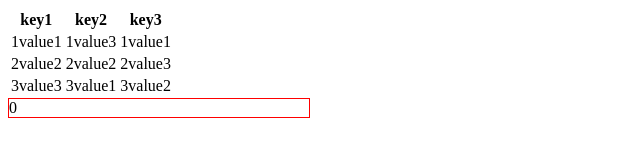
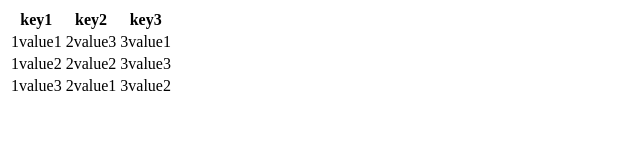
Before and after one commit to 5hel2l2y/TestEnv, a plain HTML site: page index.html in a window 1280 px wide. Both pictures are taken after a click on the element "key1". Shown: the whole page, without its empty margins (0-640 px from the left). Drawn offline with Linux system fonts and the light colour scheme.

Commit message:
Debugged.

```diff
--- a/gridview.js
+++ b/gridview.js
@@ -13,13 +13,13 @@
 var Gridview = function(data, options){
     //Dependency Check
     if (typeof _ === 'undefined' || typeof jQuery === 'undefined') {
-        console.error('Gridview: Underscore JS  (http://underscorejs.org/) and jQuery are required.');
+        this.error('Gridview: Underscore JS  (http://underscorejs.org/) and jQuery are required.');
         return;
     }
 
     //Required param check
     if (typeof data === 'undefined' || !_.isArray(data) || (data.hasOwnProperty[0] && !_.isObject(data[0]))) {
-        console.error('Gridview: Expected first param to be array of objects.');
+        this.error('Gridview: Expected first param to be array of objects.');
         return;
     }
 
@@ -33,7 +33,7 @@ var Gridview = function(data, options){
         cols: [],
         /**
          * Sets this.options to hard-coded defaults
-         * @returns void
+         * @returns {void}
          */
         _resetOptions: function () {
             this.options = {
@@ -46,27 +46,28 @@ var Gridview = function(data, options){
                 style: '',
                 colStyle : '',
                 additionalCols: {},
-                blackList: []
+                blackList: [],
+                errorHandler: null
             };
         },
         /**
          * Copies user-defined options over to this.options
          * @param {Object} options List of options
-         * @returns void
+         * @returns {void}
          * @since 1.1
          */
         _loadOptions: function (options) {
             if (_.isNull(this.options)) this._resetOptions();
             if (!_.isObject(options)) {
                 if(typeof options !== 'undefined')
-                    console.error('Gridview._loadOptions: Expected object, given ' + typeof options);
+                    this.error('Gridview._loadOptions: Expected object, given ' + typeof options);
                 return;
             }
 
             for (var i in this.options) {
                 if (!options.hasOwnProperty(i)) continue;
                 if (i === 'pageSize' && options[i] < 1) {
-                    console.error('GridView._loadOptions: pageSize must be greater than 1.');
+                    this.error('GridView._loadOptions: pageSize must be greater than 1.');
                     continue;
                 }
 
@@ -78,21 +79,104 @@ var Gridview = function(data, options){
         /**
          * Initializes the gridview object
          * @param {Object} options
-         * @returns void
+         * @returns {void}
          * @since 1.1
          */
         _init: function (options) {
             this._loadOptions(options);
             this.cols = _.keys(this.data[0]);
 
-            if (this.options.sortCol)
-                this.sortByColumn();
+            if (this.options.sortCol) this.sortByColumn();
+
+            this.id = Math.ceil(Math.random()*10000);
         },
 
         refresh: function () {
         }, //@TODO need to give option to update options after create
 
-        sortByColumn: function () {
+        /**
+         * Error handler for Gridview, uses either user-specified error handler or console.err
+         * @param {String} msg
+         * @returns {void}
+         */
+        error: function(msg){
+          if(!_.isNull(this.options.errorHandler)) {
+              this.options.errorHandler.call(window, msg);
+              return;
+          }
+          console.error(msg);
+        },
+
+        /**
+         * Sorts gridview data by column (given label)
+         * @param {String} propName The column (label) to sort by
+         * @return {void}
+         * @since 1.1
+         */
+        sortByColumn: function (propName) {
+            if(typeof propName === 'undefined') propName = this.options.sortCol;
+            if(!this.data[0].hasOwnProperty(propName)) {
+                this.error('Gridview.sortByColumn: sort selection not available.');
+                return;
+            }
+
+            var self = this;
+
+            /**
+             * Swaps the context of 2 buckets (should *technically* work for objects)
+             * @param {Array} arr The array
+             * @param {String} a Index 1
+             * @param {String} b Index 2
+             */
+            function swap(arr, a, b) {
+                var tmp = arr[a];
+                arr[a] = arr[b];
+                arr[b] = tmp;
+            }
+
+            /**
+             * Swaps bucket contents for a given pivot
+             * @param {Array} array
+             * @param {propName} propName The property on which to sort
+             * @param {Number} begin
+             * @param {Number} end
+             * @param {Number} pivot
+             */
+            function partition(array, propName, begin, end, pivot) {
+                var store = begin,
+                pivotVal = array[pivot][propName];
+                swap(array, pivot, end-1);
+                for(var i=begin; i<end-1; i++) {
+                    if(self.options.sortDirection.toLowerCase() === 'asc') {
+                        if(array[i][propName] <= pivotVal) {
+                            swap(array, ++store-1, i);
+                        }
+                    } else {
+                        if(array[i][propName] >= pivotVal) {
+                            swap(array, ++store-1, i);
+                        }
+                    }
+                }
+                swap(array, end-1, store);
+                return store;
+            }
+
+            /**
+             * Quick sort implementation
+             * @param {Array} array The array/object to sort
+             * @param {String} propName The property on which to search
+             * @param {number} begin
+             * @param {number} end
+             */
+            function qsort(array, propName, begin, end) {
+                if(end-1 > begin) {
+                    var pivot=begin+Math.floor(Math.random()*(end-begin));
+                    pivot=partition(array, propName, begin, end, pivot);
+                    qsort(array, propName, begin, pivot);
+                    qsort(array, propName, pivot+1, end);
+                }
+            }
+            qsort(this.data, propName, 0, this.data.length);
         },
 
         /**
@@ -107,18 +191,19 @@ var Gridview = function(data, options){
             if (this.options.isPaginated) this._nav();
 
             this.table.data('gv', this);
+            this.table.data('id', this.id);
             return this.table;
         },
 
         /**
          * Builds the table header for the jQuery table
-         * @returns void
+         * @returns {void}
          * @since 1.1
          */
         _tableHeader: function () {
             //make sure table object has been created before this is called
             if (typeof this.table !== "object") {
-                console.error('GridView._tableHeader: jQuery table object must ' +
+                this.error('GridView._tableHeader: jQuery table object must ' +
                         'be created prior to calling this funciton.')
             }
 
@@ -126,10 +211,10 @@ var Gridview = function(data, options){
             var th, thead = $('<tr></tr>').appendTo(this.table.find('thead')),
                     i = -1,
                     dataColIndex = -1,
-                    colLength = this.cols.length + acKeys.length - this.options.blackList.length,
+                    colLength = this.cols.length + acKeys.length,
                     self = this;
 
-            while (++i <= colLength) {
+            while (++i < colLength) {
                 if(acKeys.length && (parseInt(acKeys[0]) === i || dataColIndex >= this.cols.length)) {
                     //Insert additional cols
                     do {
@@ -149,13 +234,11 @@ var Gridview = function(data, options){
                 //data cols
                 if (++dataColIndex < this.cols.length) {
                     var label = this.cols[dataColIndex];
-                    console.log(label, _.find(this.options.blackList, function (v) { return v === label; }));
                     if (!_.find(this.options.blackList, function (v) { return v === label; })) {
                         th = $('<th' +
                                 (this.options.colStyle ? ' style="' + this.options.colStyle +'"' : '') +
                                 '>' + this.cols[dataColIndex] + '</th>');
                         th.on('click', self.doSort);
-                        console.log(self.doSort);
                         thead.append(th);
                     }
                 }
@@ -167,39 +250,34 @@ var Gridview = function(data, options){
          * @return void
          * @since 1.1
          *
+         * @author Sherry Yang
          * @todo FILTER MULTIPLE BLACKLIST COLUMNS
          */
         _tableBody: function () {
             var table = this.table,
                 count = 1,
-                indexArr = [],
-                blIndex;
-
-            for (var i = 0; i < _.keys(this.data[0]).length; i++) {
-                if($.inArray(_.keys(this.data[0])[i], options.blackList) > -1)
-                blIndex = $.inArray(_.keys(this.data[0])[i], options.blackList);
-            }
+                indexArr = [];
 
             for (var i = 0; i < options.blackList.length; i++) {
                 indexArr.push($.inArray(options.blackList[i], _.keys(this.data[0])));
-            }
-            $('#test').text(indexArr);
-            $.each(this.data, function(key, obj) {
-                table.append($('<tr id="row' + count + '">'));
-                for (var i = 0; i < _.values(obj).length; i++) {
+            };
 
-                    // WRONG INDEX
-                    // if($.inArray(i, indexArr))
-                    if(i == blIndex)
-                        table.find('tr#row' + count).append($('<td>').text(_.values(obj)[i]).hide());
+            for (var j = 0; j < this.data.length; j++) {
+              table.append($('<tr id="row' + count + '">'));
+                for (var i = 0; i < _.values(this.data[j]).length; i++) {
+                    if($.inArray(i, indexArr) > -1)
+                        table.find('tr#row' + count).append($('<td>').text(_.values(this.data[j])[i]).hide());
                     else
-                        table.find('tr#row' + count).append($('<td>').text(_.values(obj)[i]));
+                        table.find('tr#row' + count).append($('<td>').text(_.values(this.data[j])[i]));
                 }
                 count++;
-            });
+            }
         },
 
         _nav: function () {
+            var lastPage = Math.ceil(this.data.length/this.options.pagesize),
+                nav = $('<span id="' + this.id + '-previous" class="gridview-prev">' +
+                    '');
         },
         updatePage: function () {
         },
@@ -212,18 +290,25 @@ var Gridview = function(data, options){
 
         /**
          * OnClick event for th objects
-         * @returns void
+         * @returns {void}
          * @since 1.1
          */
         doSort: function () {
-            console.log($(this));
             var table = $(this).closest('table');
-            console.log(table.data('gv'));
-//            if($(this).hasClass('asc')) {
-//                $(this).removeClass('asc').addClass('desc');
-//                table.data('gv')
-//            }
-//            console.log($(this));
+            if($(this).hasClass('asc')) {
+                $(this).removeClass('asc').addClass('desc');
+                table.data('gv').options.sortDirection = 'DESC';
+            } else {
+                $(this).removeClass('desc').addClass('asc');
+                table.data('gv').options.sortDirection = 'ASC';
+            }
+
+            $('.asc').not($(this)).removeClass('asc');
+            $('.desc').not($(this)).removeClass('desc');
+
+            //Update table contents
+            table.data('gv').sortByColumn($(this).text());
+            table.find('tr:has(td)').remove().end().append(table.data('gv')._tableBody());
         }
     };
 
--- a/index.html
+++ b/index.html
@@ -8,8 +8,6 @@
 <body>
   <!-- Test Section -->
   <section id="thermostat-view"></section>
-
-  <div id="test" style="border: 1px solid red; width: 300px;"></div>
 
   <!-- jQuery Version 1.11.0 -->
   <script src="jquery-1.11.1.js"></script>
@@ -22,15 +20,15 @@
   <script>
     var data = [{Id: 1,
                  key1: '1value1',
-                 key2: '1value3',
-                 key3: '1value1'},
+                 key2: '2value3',
+                 key3: '3value1'},
                 {Id: 2,
-                 key1: '2value2',
+                 key1: '1value2',
                  key2: '2value2',
-                 key3: '2value3'},
+                 key3: '3value3'},
                 {Id: 3,
-                 key1: '3value3',
-                 key2: '3value1',
+                 key1: '1value3',
+                 key2: '2value1',
                  key3: '3value2'}];
     if(data.length) {
       var gv = new Gridview(data, {blackList: ['Id']});
```
